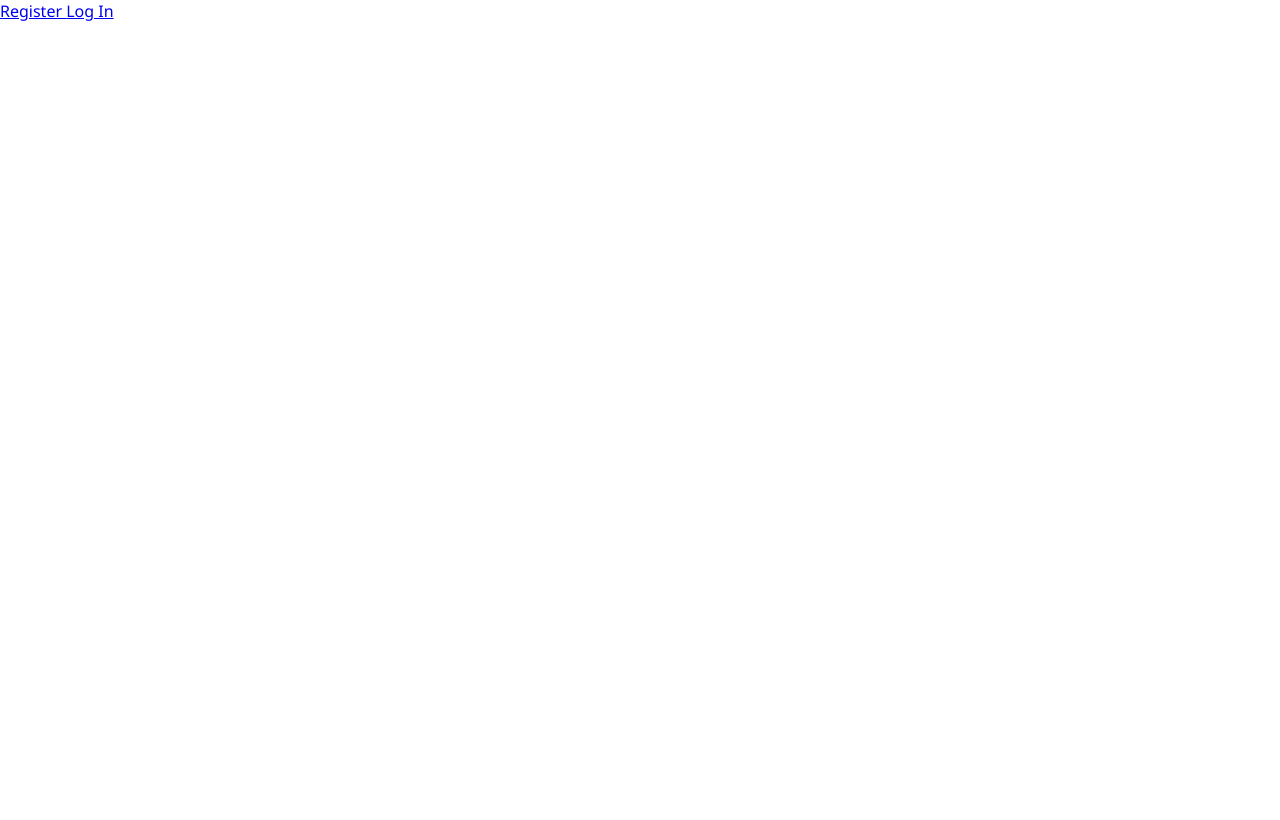
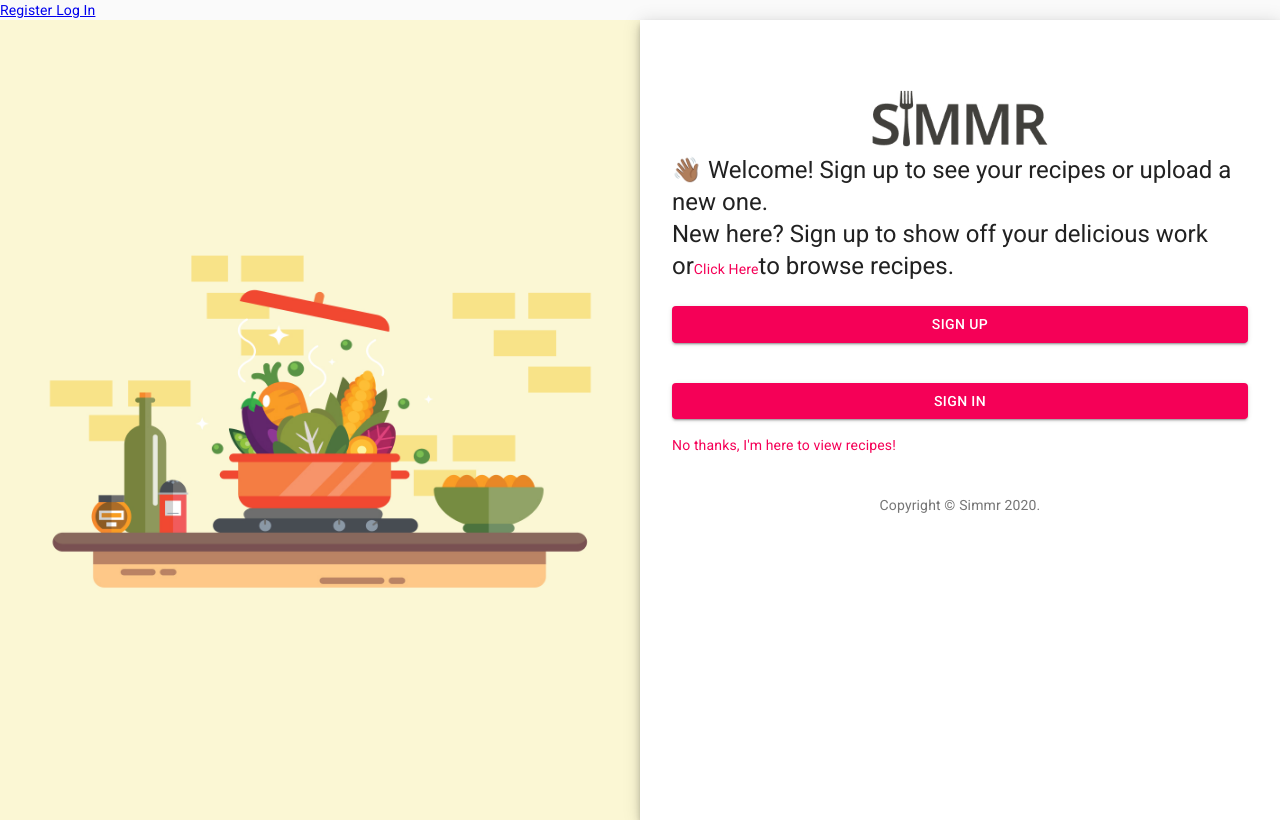
Before and after one commit to chefPassport/Frontend, a React (Create React App) app in the folder chef/: page / in a window 1280 px wide. Built offline with nearby package versions, Linux system fonts and the light colour scheme.

Commit message:
added app's landing page, set up boiler plate code to implement redux

```diff
--- a/chef/package.json
+++ b/chef/package.json
@@ -15,7 +15,9 @@
     "react-redux": "^7.1.3",
     "react-router-dom": "^5.1.2",
     "react-scripts": "3.3.1",
-    "redux": "^4.0.5"
+    "redux": "^4.0.5",
+    "redux-logger": "^3.0.6",
+    "redux-thunk": "^2.3.0"
   },
   "scripts": {
     "start": "react-scripts start",
--- a/chef/src/App.js
+++ b/chef/src/App.js
@@ -5,6 +5,7 @@ import './App.css';
 //Component Imports
 import SignUp from './components/SignUp';
 import Login from './components/Login';
+import LandingPage from './components/LandingPage';
 
 
 function App() {
@@ -13,6 +14,7 @@ function App() {
       <NavLink to='/register'> Register </NavLink>
       <NavLink to='/login'> Log In </NavLink>
       <Switch>
+        <Route exact path='/' component={LandingPage}/>
         <Route path='/register' component={SignUp} />
         <Route path='/login' component={Login} />
       </Switch>
--- /dev/null
+++ b/chef/src/components/LandingPage.js
@@ -0,0 +1,121 @@
+import React, { useState } from 'react';
+import Axios from 'axios';
+import { Redirect } from 'react-router-dom';
+import Yellow_Side from '../img/Yellow_Side.jpg';
+// dependancy imports
+
+// material UI imports
+import Avatar from "@material-ui/core/Avatar";
+import Button from "@material-ui/core/Button";
+import CssBaseline from "@material-ui/core/CssBaseline";
+import TextField from "@material-ui/core/TextField";
+import FormControlLabel from "@material-ui/core/FormControlLabel";
+import Checkbox from "@material-ui/core/Checkbox";
+import Link from "@material-ui/core/Link";
+import Paper from "@material-ui/core/Paper";
+import Box from "@material-ui/core/Box";
+import Grid from "@material-ui/core/Grid";
+import LockOutlinedIcon from "@material-ui/icons/LockOutlined";
+import Typography from "@material-ui/core/Typography";
+import { makeStyles } from "@material-ui/core/styles";
+import "../index.css";
+
+// material UI ////////////////////////////////
+function Copyright() {
+    return (
+      <Typography variant="body2" color="textSecondary" align="center">
+        {"Copyright © "}
+        <Link color="inherit" href="">
+          Simmr
+        </Link>{" "}
+        {new Date().getFullYear()}
+        {"."}
+      </Typography>
+    );
+  }
+
+const useStyles = makeStyles(theme => ({
+    root: {
+        height: "100vh"
+    },
+    image: {
+        backgroundImage:
+        `url(${Yellow_Side})`,
+        backgroundSize: "cover",
+        backgroundPosition: "center"
+    },
+    paper: {
+        margin: theme.spacing(8, 4),
+        display: "flex",
+        flexDirection: "column",
+        alignItems: "center"
+    },
+    avatar: {
+        margin: theme.spacing(1),
+        backgroundColor: theme.palette.secondary.main
+    },
+    form: {
+        width: "100%", // Fix IE 11 issue.
+        marginTop: theme.spacing(4)
+    },
+    submit: {
+        margin: theme.spacing(3, 0, 2)
+    }
+  }));
+
+const LandingPage = (props) => {
+    const classes = useStyles();
+
+    return (
+        <Grid container component="main" className={classes.root}>
+        <CssBaseline />
+        <Grid item xs={false} sm={4} md={6} className={classes.image} />
+        <Grid item xs={12} sm={8} md={6} component={Paper} elevation={6} square>
+          <div className={classes.paper}>
+            <img src={process.env.PUBLIC_URL + "/Logo.jpg"} height="70px" />
+            <Typography component="h1" variant="h5">
+                👋🏾 Welcome! Sign up to see your recipes or upload a new one.
+            </Typography>
+            <Typography component="h1" variant="h5">
+              New here? Sign up to show off your delicious work or
+                <Link href="#" variant="body2" color="secondary">
+                    {"Click Here"}
+                  </Link>
+                to browse recipes.
+            </Typography>
+              <Button
+                type="submit"
+                fullWidth
+                variant="contained"
+                color="secondary"
+                className={classes.submit}
+                onClick={() => props.history.push('./register')}>
+                Sign Up
+              </Button>
+              <Button
+                type="submit"
+                fullWidth
+                variant="contained"
+                color="secondary"
+                className={classes.submit}
+                onClick={() => props.history.push('./login')}>
+                Sign in
+              </Button>
+              <Grid container>
+                <Grid item>
+                  <Link href="#" variant="body2" color="secondary">
+                    {"No thanks, I'm here to view recipes!"}
+                  </Link>
+                </Grid>
+              </Grid>
+              <Box mt={5}>
+                <Copyright />
+              </Box>
+
+          </div>
+        </Grid>
+      </Grid>
+    )
+};
+
+export default LandingPage;
--- a/chef/src/components/SignUp.js
+++ b/chef/src/components/SignUp.js
@@ -1,6 +1,5 @@
 import React, { useState } from 'react';
 import Axios from 'axios';
-import { NavLink } from 'react-router-dom';
 import Yellow_Side from '../img/Yellow_Side.jpg';
 // dependancy imports
 
@@ -41,11 +40,6 @@ function Copyright() {
     image: {
       backgroundImage:
         `url(${Yellow_Side})`,
-      backgroundRepeat: "no-repeat",
-      backgroundColor:
-        theme.palette.type === "dark"
-          ? theme.palette.grey[900]
-          : theme.palette.grey[50],
       backgroundSize: "cover",
       backgroundPosition: "center"
     },
@@ -61,7 +55,7 @@ function Copyright() {
     },
     form: {
       width: "100%", // Fix IE 11 issue.
-      marginTop: theme.spacing(1)
+      marginTop: theme.spacing(4)
     },
     submit: {
       margin: theme.spacing(3, 0, 2)
@@ -93,24 +87,24 @@ const SignUp = (props) => {
                 console.log('new user registered', res)
                 // localStorage.setItem(,)
                 props.history.push('./login')
-                setUserReg({
-                    name: '',
-                    username: '',
-                    password: '',
-                    location: '',
-                    contact_info: ''
-                })
             })
             .catch(err => {
                 console.log('could not register new user', err)
+            })
+            setUserReg({
+                name: '',
+                username: '',
+                password: '',
+                location: '',
+                contact_info: ''
             })
     };
 
     return (
         <Grid container component="main" className={classes.root}>
         <CssBaseline />
-        <Grid item xs={false} sm={4} md={7} className={classes.image} />
-        <Grid item xs={12} sm={8} md={5} component={Paper} elevation={6} square>
+        <Grid item xs={false} sm={4} md={6} className={classes.image} />
+        <Grid item xs={12} sm={8} md={6} component={Paper} elevation={6} square>
           <div className={classes.paper}>
             <img src={process.env.PUBLIC_URL + "/Logo.jpg"} height="70px" />
             <Typography component="h1" variant="h5"></Typography>
--- a/chef/src/index.js
+++ b/chef/src/index.js
@@ -4,11 +4,20 @@ import './index.css';
 import App from './App';
 import * as serviceWorker from './serviceWorker';
 import { BrowserRouter } from 'react-router-dom';
+import { createStore, applyMiddleware } from 'redux';
+import { Provider } from 'react-redux';
+import thunk from 'redux-thunk';
+import logger from 'redux-logger';
+import rootReducer from './reducers';
+
+const store = createStore(rootReducer, applyMiddleware(thunk,logger));
 
 ReactDOM.render(
-<BrowserRouter>
-    <App />
-</BrowserRouter>, document.getElementById('root'));
+<Provider store={store}>
+    <BrowserRouter>
+        <App />
+    </BrowserRouter>
+</Provider>, document.getElementById('root'));
 
 // If you want your app to work offline and load faster, you can change
 // unregister() to register() below. Note this comes with some pitfalls.
--- /dev/null
+++ b/chef/src/reducers/index.js
@@ -0,0 +1,5 @@
+import { combineReducers } from 'redux';
+
+export default combineReducers({
+
+});
```
Also changed, not shown: chef/src/components/Profile.js (added, +12 -0 lines), chef/src/utils/PrivateRoute.js (added, +20 -0 lines), chef/src/utils/axiosWithAuth.js (added, +13 -0 lines), 2 other files (tests, documents, lock files or other folders).
